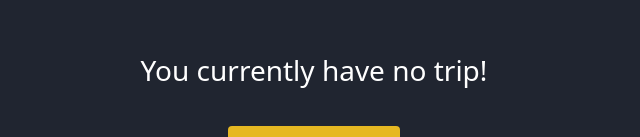
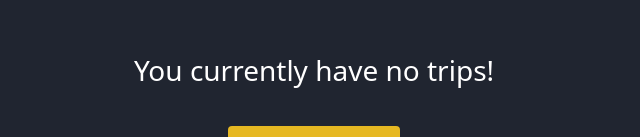
Before and after one commit to TheHebi/travel-planner, a React (Create React App) app: page /viewTrips in a window 1280 px wide. Shown: the part 237-374 px from the top of the page, without its empty margins (326-966 px from the left). Built offline with nearby package versions, Linux system fonts and the light colour scheme; a web font is replaced by a local one.

Commit message:
minor changes to styling and other bug fixes:

```diff
--- a/src/components/Plans/Plans.css
+++ b/src/components/Plans/Plans.css
@@ -30,3 +30,7 @@
   border: none;
   background: none;
 }
+
+.single-date-input {
+  margin: 0.8em 0;
+}
--- a/src/components/Plans/Plans.js
+++ b/src/components/Plans/Plans.js
@@ -210,6 +210,7 @@ export default function Plantab({ planData, user, token }) {
                                         setNewPlanName(e.target.value);
                                     }}
                                 />
+                                <div className="single-date-input">
                                     <SingleDatePicker
                                         date={newPlanDate}
                                         onDateChange={date => {
@@ -220,6 +221,7 @@ export default function Plantab({ planData, user, token }) {
                                         id="create-plan-date-picker"
                                         required={true}
                                     />
+                                </div>
                                 <input type="submit" value="Create plan!" className="submit-add-plan" />
                             </form>
                         ) : ( null )}
--- a/src/pages/ViewTrips.js
+++ b/src/pages/ViewTrips.js
@@ -54,7 +54,7 @@ export default function ViewTrips(props) {
 
             <div className="viewTripsCardContainer">
                 {(userTripData.length === 0) ?
-                    (<div style={{ color: "white" }}><h3>You currently have no trip!</h3></div>)
+                    (<div style={{ color: "white" }}><h3>You currently have no trips!</h3></div>)
                     :
                     <>
                         {
```
Lines whose indentation alone changed are shown as unchanged.
